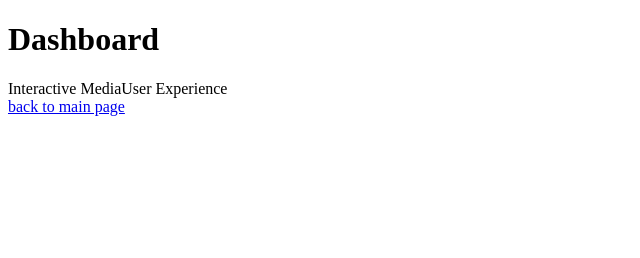
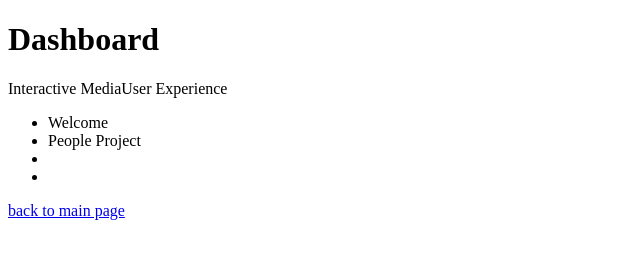
Before and after one commit to diiemmi/diiemmi.github.io, a plain HTML site: page week2/index.html in a window 1280 px wide. Shown: the whole page, without its empty margins (0-640 px from the left). Drawn offline with Linux system fonts and the light colour scheme.

Commit message:
Update index.html

```diff
--- a/week2/index.html
+++ b/week2/index.html
@@ -14,6 +14,10 @@
         <t>User Experience</t>
     </table>
     <!--right div-->
+    <ul><li>Welcome</li>
+    <li>People Project</li>
+    <li></li>
+    <li></li></ul>
 
     <a href="../index.html">back to main page</a>
 </body>
```
